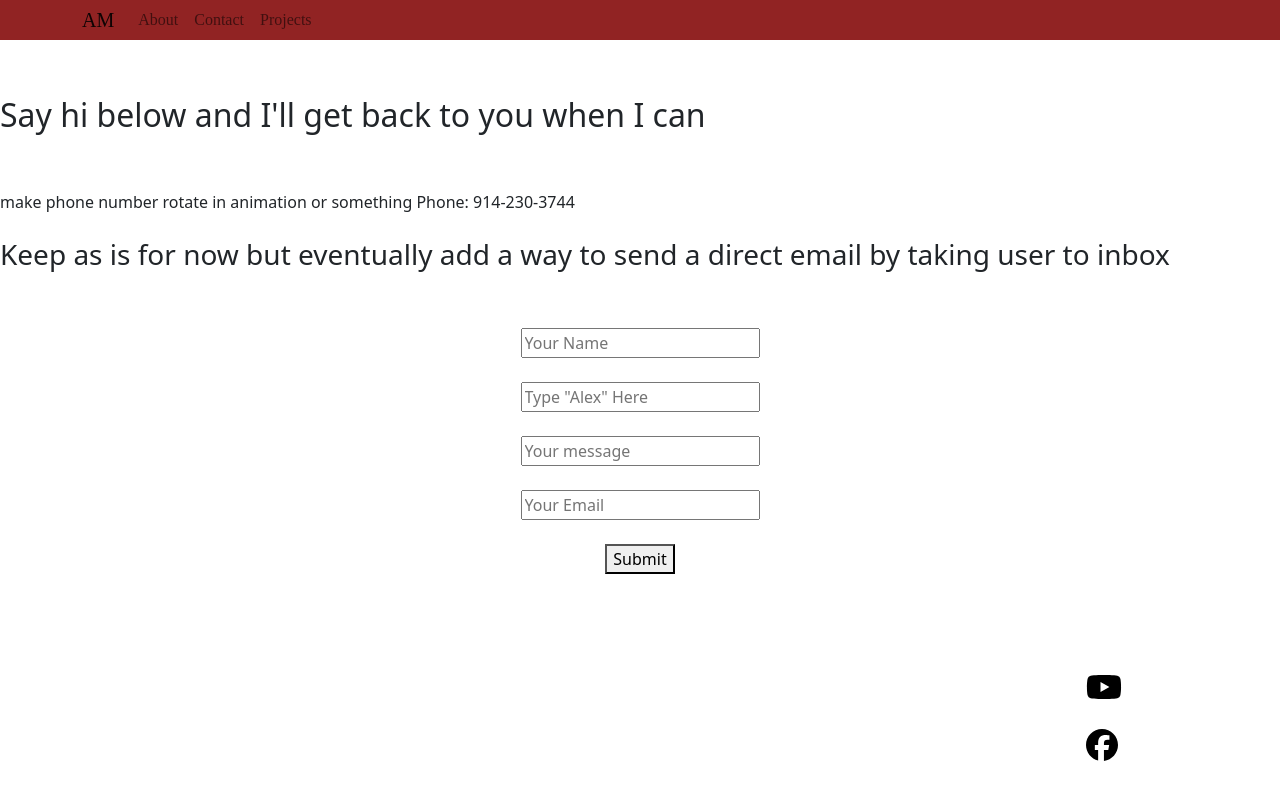
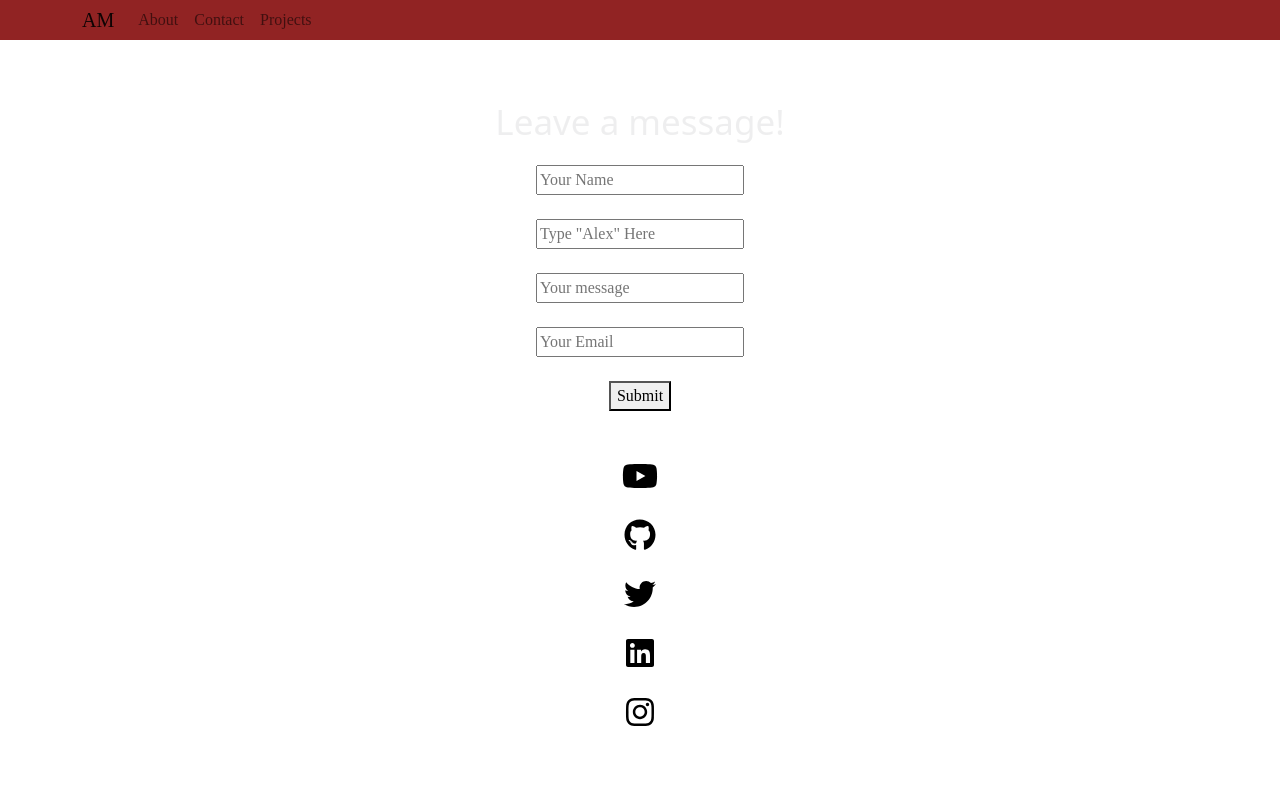
Before and after one commit to 4lexjandro/Port, a React (Create React App) app: page /contact in a window 1280 px wide. Shown: the top 788 px of the page. Built offline with nearby package versions, Linux system fonts and the light colour scheme.

Commit message:
added a fading message in contact page, added memoji in animation, contact page just needs a message for submit and background color or animatiion

```diff
--- a/src/App.css
+++ b/src/App.css
@@ -14,9 +14,11 @@
 
 .aboutpage{
   font-family: cursive;
+}
 
-
-
+.Contactpage{
+  font-family: cursive;
+  text-align: center;
 }
 
 
@@ -24,6 +26,7 @@
 .social-container {
   background: white;
   padding: 25px 50px;
+  color: black;
 }
 
 a.social {
@@ -36,22 +39,31 @@ a.social:hover {
   transform: translateY(-2px);
 }
 
-a.youtube {
+a.social {
   color: black;
 }
 
-a.facebook {
-  color: black;
-}
-
-a.twitter {
-  color: black;
-}
-
-a.instagram {
-  color: black;
-}
 
 .email{
   text-align: center;
 }
+.center{
+  text-align: center;
+}
+.large{
+  font-size: 35px;
+  text-align: center;
+}
+
+
+
+.fade-in{
+  transition: opacity 1s ease;
+
+}
+
+.fade-out{
+  opacity: 0;
+  transition: opacity 1s ease;
+
+}
--- a/src/App.js
+++ b/src/App.js
@@ -2,7 +2,7 @@ import React from 'react';
 import './App.css';
 import {Bar} from './components/Bar';
 import { useSpring, animated} from 'react-spring';
-import  SocialMedia  from './miniComponents/SocialMedia';
+import Good from './components/gallery/Good.jpeg'
 
 
 
@@ -18,7 +18,7 @@ function App() {
 
   const style2 = useSpring({
   from: { marginLeft: 0},
-  to: { marginLeft: 1020 },
+  to: { marginLeft: 920 },
   delay: 1600,
   config: { duration: 3000 }
 })
@@ -42,7 +42,8 @@ function App() {
             <br/>
             <br/>
 
-            <SocialMedia/>
+        <img src={Good} alt="Good image" height={150} width={150}/>
+
 
             </animated.div>
         </div>
--- a/src/components/About.jsx
+++ b/src/components/About.jsx
@@ -1,7 +1,7 @@
 import React from 'react'
 import Resume from './gallery/Resume.pdf'
 import '../App.css';
-import {Navbar, Nav, Container, NavDropdown} from 'react-bootstrap'
+import  SocialMedia  from '../miniComponents/SocialMedia';
 
 
 
@@ -9,7 +9,9 @@ import {Navbar, Nav, Container, NavDropdown} from 'react-bootstrap'
 
 export const About = () => {
       return (
+        <>
           <div className="aboutpage">
+
 
 
 
@@ -63,6 +65,9 @@ export const About = () => {
             <br />
             <br />
 
+            <div className = "center">
+            <SocialMedia />
+            </div>
 
 
 
@@ -71,5 +76,6 @@ export const About = () => {
 
 
           </div>
+          </>
       )
   }
--- a/src/components/Contact.jsx
+++ b/src/components/Contact.jsx
@@ -1,27 +1,24 @@
 import React from 'react';
 import {Email} from '../miniComponents/Email'
+import Fader from '../miniComponents/Fader'
+import  SocialMedia  from '../miniComponents/SocialMedia';
+
 
 
 
 export const Contact = () => {
   return (
-      <div className="Contactpage">
-        <h2> Say hi below and I'll get back to you when I can</h2>
-        <br/>
-        <br/>
-        make phone number rotate in animation or something
-        Phone: 914-230-3744
-        <br/>
+    <>
+        <div className="large">
+        <Fader text=" Leave a message! "></Fader>
+        </div>
+        <div className="Contactpage">
+        <Email/>
         <br/>
 
-        <h3>Keep as is for now but eventually add a way to send a direct email by taking user to inbox</h3>
-        <Email/>
+      <SocialMedia />
+      </div>
+      </>
 
-
-
-
-
-
-      </div>
   )
 }
--- a/src/miniComponents/Email.jsx
+++ b/src/miniComponents/Email.jsx
@@ -38,8 +38,7 @@ const [toSend, setToSend] = useState({
 
   return (
     <div className="email">
-      <br/>
-      <br/>
+
       <form onSubmit={onSubmit}>
   <input
     type='text'
--- /dev/null
+++ b/src/miniComponents/Fader.jsx
@@ -0,0 +1,52 @@
+import '../App.css';
+import React, {useState, useEffect} from 'react';
+import PropTypes from 'prop-types';
+
+const Fader = ({ text }) => {
+
+        const [fadeProp, setFadeProp] = useState ({
+            fade: 'fade-in',
+
+        });
+
+        useEffect(() => {
+            const timeout = setInterval(() => {
+                if(fadeProp.fade === 'fade-in'){
+                    setFadeProp({
+                        fade:'fade-out'
+                    })
+                } else {
+                    setFadeProp({
+                        fade: 'fade-in'
+                    })
+
+                }
+            }, 1000);
+
+            return () => clearInterval (timeout)
+
+        }, [fadeProp])
+
+
+
+
+
+    return(
+        <div>
+            <p className={fadeProp.fade}>{text}</p>
+
+        </div>
+    )
+}
+
+Fader.defaultProps = {
+    text: 'Hello there'
+}
+
+
+
+Fader.propTypes = {
+    text: PropTypes.string
+
+}
+export default Fader
--- a/src/miniComponents/SocialMedia.jsx
+++ b/src/miniComponents/SocialMedia.jsx
@@ -2,7 +2,8 @@ import React from "react";
 import { FontAwesomeIcon } from "@fortawesome/react-fontawesome";
 import {
     faYoutube,
-    faFacebook,
+    faGithub,
+    faLinkedin,
     faTwitter,
     faInstagram
   } from "@fortawesome/free-brands-svg-icons";
@@ -11,22 +12,27 @@ import {
     return (
       <div class="social-container">
 
-        <a href="https://www.youtube.com/c/jamesqquick"
-          className="youtube social">
+        <a href="https://www.youtube.com/channel/UCoEzp7t1xdHp7ItsaD30N8w"
+          className=" social">
           <FontAwesomeIcon icon={faYoutube} size="2x" />
         </a>
         <br/><br/>
-        <a href="https://www.facebook.com/learnbuildteach/"
-          className="facebook social">
-          <FontAwesomeIcon icon={faFacebook} size="2x" />
+        <a href="https://github.com/4lexmendez"
+          className="social">
+          <FontAwesomeIcon icon={faGithub} size="2x" />
         </a><br/>
         <br/>
-        <a href="https://www.twitter.com/jamesqquick" className="twitter social">
+        <a href="https://twitter.com/4lexmendez" className="social">
           <FontAwesomeIcon icon={faTwitter} size="2x" />
         </a><br/>
         <br/>
-        <a href="https://www.instagram.com/learnbuildteach"
-          className="instagram social">
+        <a href="https://www.linkedin.com/in/alexjandro-mendoza-17b28a19b/" className="social">
+          <FontAwesomeIcon icon={faLinkedin} size="2x" />
+        </a><br/>
+        <br/>
+
+        <a href="https://www.instagram.com/4lexmendez/"
+          className="social">
           <FontAwesomeIcon icon={faInstagram} size="2x" />
         </a><br/>
         <br/>
```
Also changed, not shown: src/components/gallery/Good.jpeg (added).
